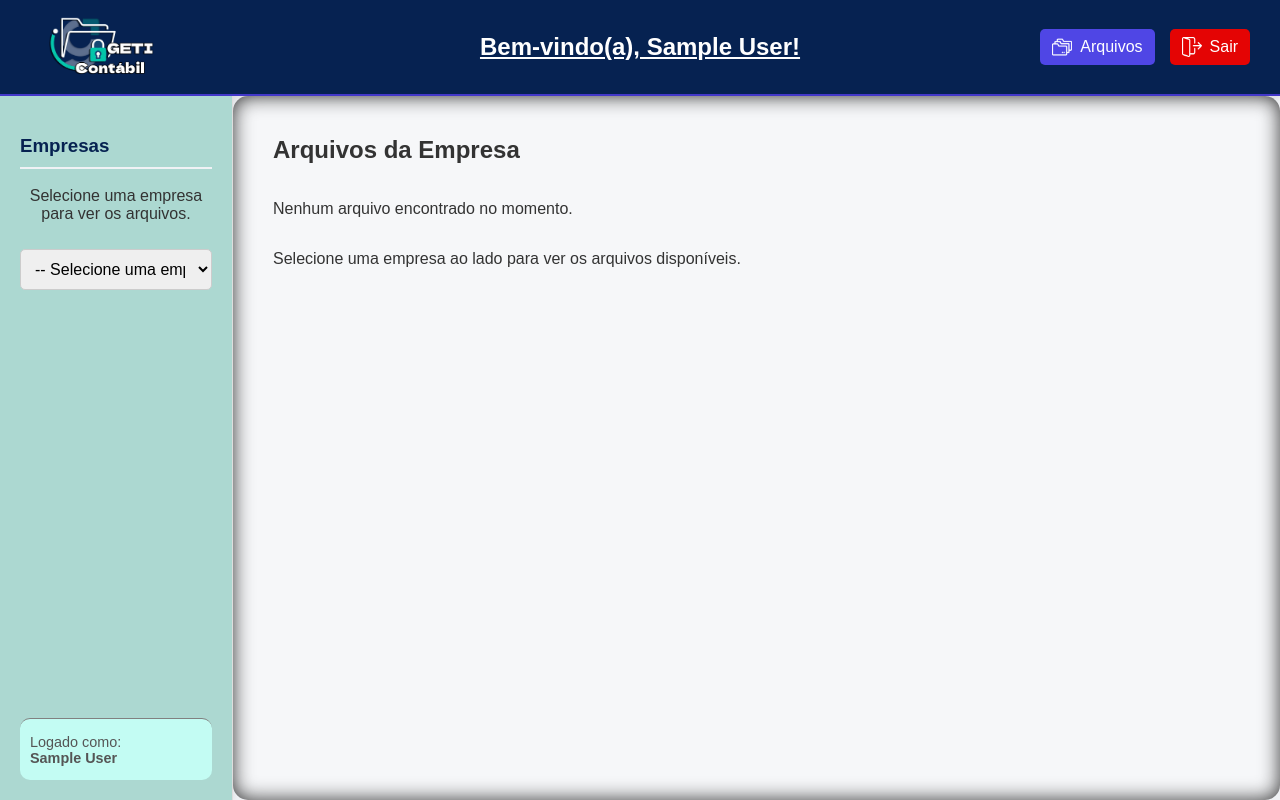
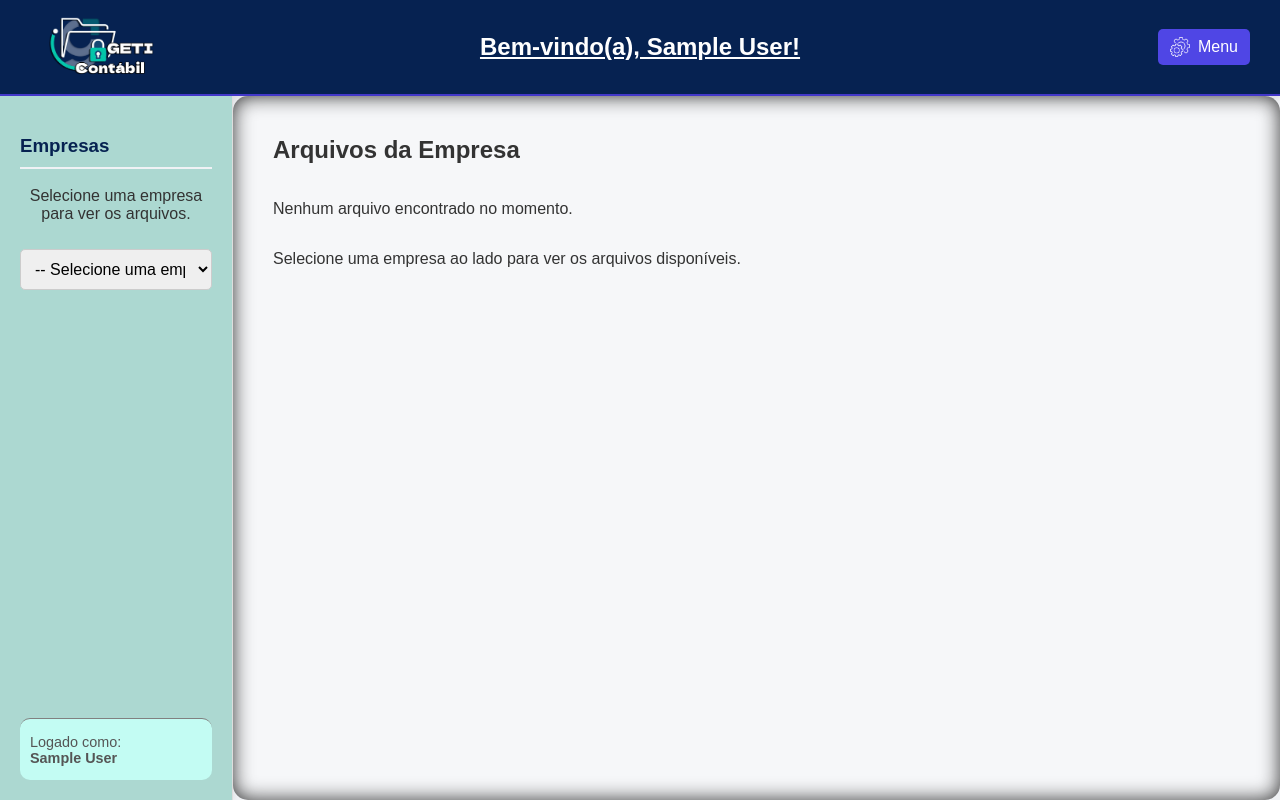
Before and after one commit to sergioguimas/geti-contabil, a Flask app: page /dashboard in a window 1280 px wide. Run offline with Flask 3, Linux system fonts and the light colour scheme; the visitor is signed in with stand-in values (Sample User, id 1); data that the repository does not hold is empty.

Commit message:
Menu Dropdown

```diff
--- a/static/css/dashboard.css
+++ b/static/css/dashboard.css
@@ -51,21 +51,68 @@ header {
     gap: 15px;
 }
 
-.nav-link {
+.dropdown {
+    position: relative;
+    display: inline-block;
+}
+
+/* Botão que abre o dropdown */
+.dropdown-button {
     display: flex;
     align-items: center;
     gap: 8px;
     color: white;
-    text-decoration: none;
     background-color: #4f46e5;
     padding: 8px 12px;
     border-radius: 5px;
+    border: none;
+    cursor: pointer;
+    font-size: 1em;
     transition: background-color 0.3s;
     white-space: nowrap;
 }
 
-.nav-link:hover {
+.dropdown-button:hover {
     background-color: #4338ca;
+}
+
+
+.dropdown-content {
+    display: none;
+    position: absolute;
+    right: 0;
+    top: 100%;
+    background-color: #f9f9f9;
+    min-width: 200px;
+    box-shadow: 0px 8px 16px 0px rgba(0,0,0,0.2);
+    z-index: 100;
+    border-radius: 5px;
+    margin-top: 5px;
+}
+
+.dropdown-item {
+    display: flex;
+    align-items: center;
+    gap: 10px;
+    color: #333;
+    padding: 12px 16px;
+    text-decoration: none;
+    white-space: nowrap;
+}
+
+.dropdown-item #icon {
+    width: 18px;
+    height: 18px;
+    filter: none;
+}
+
+.dropdown-item:hover {
+    background-color: #ddd;
+    color: #062251;
+}
+
+.dropdown-content.show {
+    display: block;
 }
 
 #icon {
--- a/templates/dashboard.html
+++ b/templates/dashboard.html
@@ -19,20 +19,31 @@
         </div>
 
         <div class="header-right">
-            <a href="{{ url_for('dashboard') }}" class="nav-link">
+
+            <div class="dropdown">
+                <button class="dropdown-button" id="menu-button">
+                    <img src="{{ url_for('static', filename='images/settings.png') }}" alt="Menu" id="icon"> <span>Menu</span>
+                </button>
+                <div class="dropdown-content" id="menu-dropdown">
+                    <a href="{{ url_for('dashboard') }}" class="dropdown-item">
                         <img src="{{ url_for('static', filename='images/folder.png') }}" alt="Dashboard" id="icon">
                         <span>Arquivos</span>
                     </a>
                     {% if is_admin %}
-                <a href="{{ url_for('admin_page') }}" class="nav-link">
+                        <a href="{{ url_for('admin_page') }}" class="dropdown-item">
                             <img src="{{ url_for('static', filename='images/settings.png') }}" alt="Admin" id="icon">
                             <span>Admin</span>
                         </a>
+                        <a href="{{ url_for('admin_vinculos') }}" class="dropdown-item">
+                             <img src="{{ url_for('static', filename='images/chain.png') }}" alt="Vínculos" id="icon">
+                             <span>Vínculos</span>
+                         </a>
+                         <a href="{{ url_for('vincular_drive_page') }}" class="dropdown-item">
+                             <img src="{{ url_for('static', filename='images/drive.png') }}" alt="Drive" id="icon">
+                             <span>Drive</span>
+                         </a>
                     {% endif %}
-            <a href="{{ url_for('logout') }}" id="sair">
-                <img src="{{ url_for('static', filename='images/logout.png') }}" alt="Sair" id="icon">
-                <span>Sair</span>
-            </a>
+                    </div>
             </div>
     </header>
 
@@ -248,6 +259,26 @@
                 empresaForm.submit();
             });
         }
+
+        //Script Menu Dropdown
+        const menuButton = document.getElementById('menu-button');
+        const menuDropdown = document.getElementById('menu-dropdown');
+
+        if (menuButton && menuDropdown) {
+            menuButton.addEventListener('click', function() {
+                // Alterna a classe 'show' no conteúdo do dropdown
+                menuDropdown.classList.toggle('show');
+            });
+
+            // Fecha o dropdown se clicar fora dele
+            window.addEventListener('click', function(event) {
+                if (!menuButton.contains(event.target) && !menuDropdown.contains(event.target)) {
+                    if (menuDropdown.classList.contains('show')) {
+                        menuDropdown.classList.remove('show');
+                    }
+                }
+            });
+        }
     </script>
 </body>
 </html>
```
Lines whose indentation alone changed are shown as unchanged.
